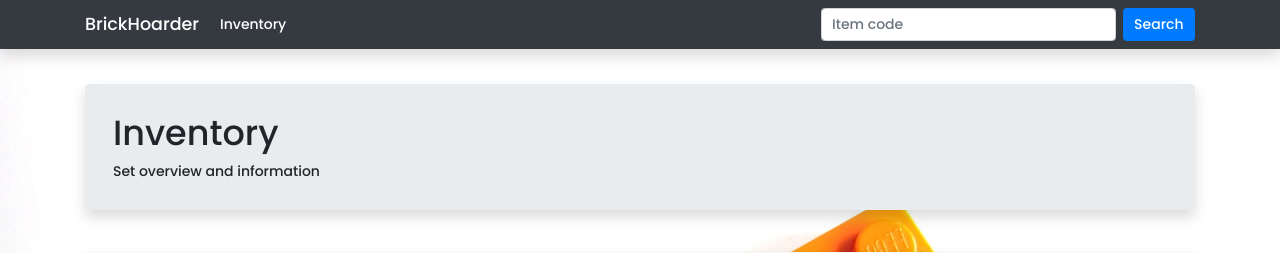
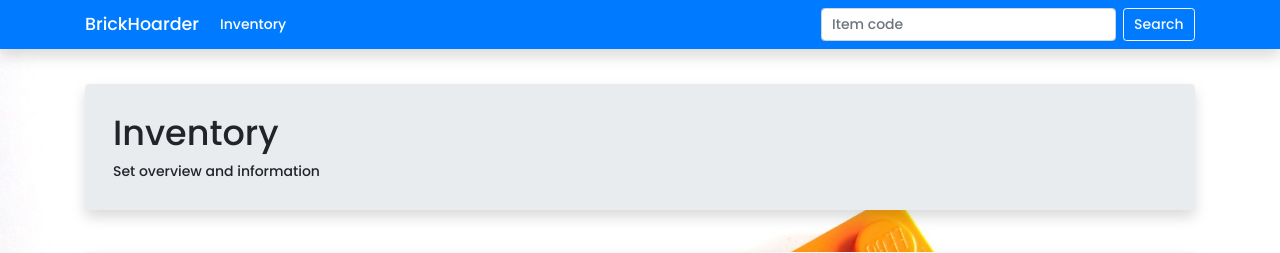
Before and after one commit to hendrikkels/BrickHoarder, a Flask app: page /group/1 in a window 1280 px wide. Shown: the top 253 px of the page. Run offline with Flask 2, Linux system fonts and the light colour scheme; data comes from the database, SQL or seed files in the repository; data that the repository does not hold is empty; parts of the project's set-up code (start-up, migrations or seed data) failed here and were passed over; some libraries are stand-ins or nearby versions.

Commit message:
fixes for demo

```diff
--- a/flask_app/templates/navbar.html
+++ b/flask_app/templates/navbar.html
@@ -1,4 +1,4 @@
-<nav class="navbar navbar-expand-md navbar-dark bg-dark fixed-top shadow">
+<nav class="navbar navbar-expand-md navbar-dark bg-primary fixed-top shadow">
     <div class="container-lg">
         <a class="navbar-brand" href="/home">BrickHoarder</a>
         <button class="navbar-toggler" type="button" data-toggle="collapse" data-target="#navbarSupportedContent" aria-controls="navbarSupportedContent" aria-expanded="false" aria-label="Toggle navigation">
@@ -14,7 +14,7 @@
             <form class="form-inline my-2 my-md-0 my-lg-0" method="POST" action="/search">
                 <div class="form-group d-flex">
                     <input class="form-control mr-2" required  minlength="2" type="search" name="no" placeholder="Item code">
-                    <button class="btn btn-primary" type="submit">Search</button>
+                    <button class="btn btn-outline-light" type="submit">Search</button>
                 </div>
             </form>
         </div>
```
